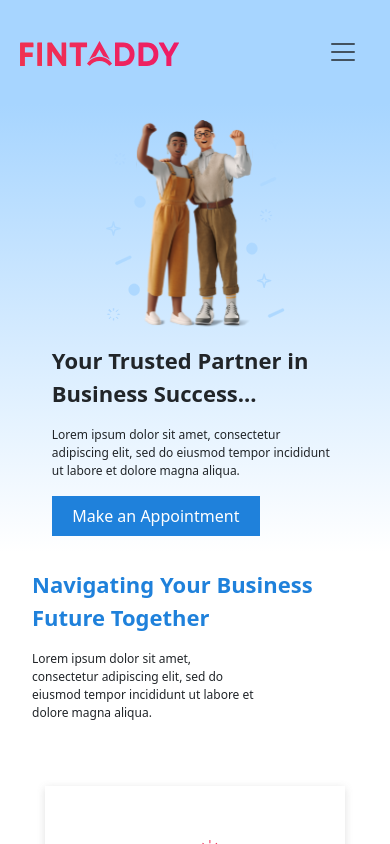
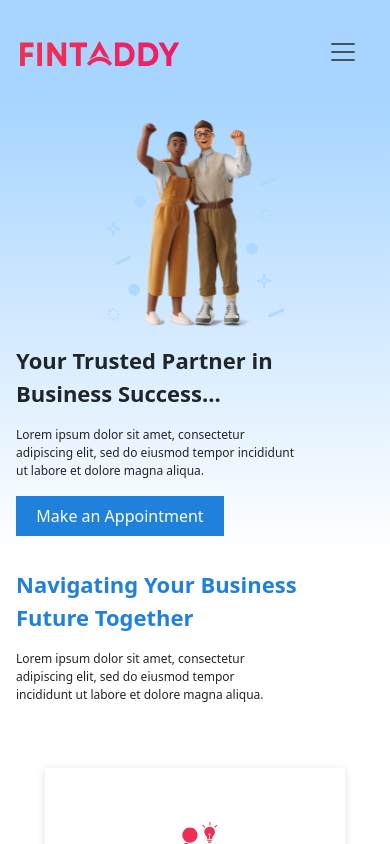
Before and after one commit to ARJUNSKP/fintaddy, a React (Vite) app: page / in a window 390 px wide. Shown: the top 844 px of the page. Built offline with nearby package versions, Linux system fonts and the light colour scheme; the HTML template or start-up script is replaced by a standard one.

Commit message:
second commit

```diff
--- a/src/components/home/Home.css
+++ b/src/components/home/Home.css
@@ -40,6 +40,9 @@
   .mainSubDiv {
     width: 100% !important;
   }
+  .mainSubDiv1 {
+    align-items: start !important;
+  }
   .mainSubDiv img {
     width: 50% !important;
   }
@@ -48,7 +51,7 @@
   }
   .headingDiv {
     flex-direction: column !important;
-    padding: 0 1rem;
+    /* padding: 0 1rem; */
   }
   .cardMainDiv {
     flex-direction: column !important;
--- a/src/components/home/Home.jsx
+++ b/src/components/home/Home.jsx
@@ -220,7 +220,7 @@ function Home() {
             />
           </div>
           <div
-            className="mainSubDiv"
+            className="mainSubDiv mainSubDiv1"
             style={{
               width: "50%",
               display: "flex",
```
